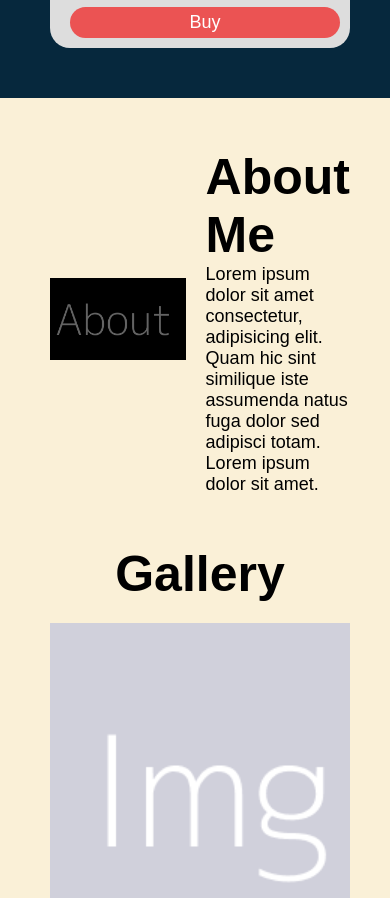
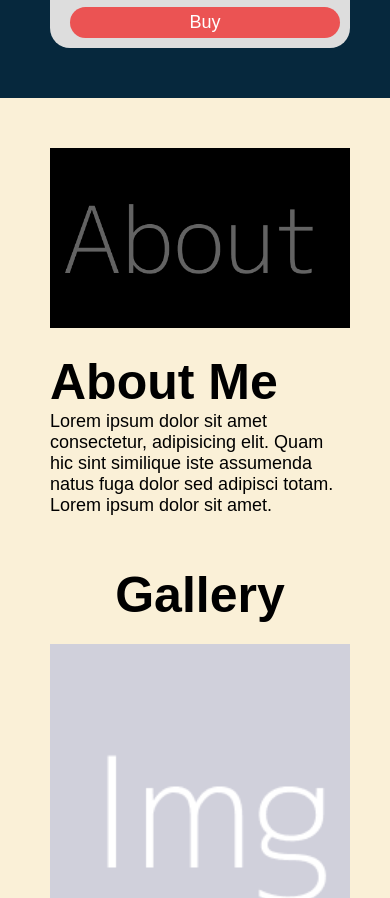
Before and after one commit to Drian-key/lahshishop, a plain HTML site: page index.html in a window 390 px wide. Shown: the part 3495-4393 px from the top of the page. Drawn offline with nearby package versions, Linux system fonts and the light colour scheme; a web font is replaced by a local one.

Commit message:
selesai 60%

```diff
--- a/assets/style.css
+++ b/assets/style.css
@@ -439,4 +439,7 @@ footer .footer-bottom .bi{
         transform: translateY(0);
         opacity: 1;
     }
+    .about{
+        grid-template-columns: 1fr;
+    }
 }
```
